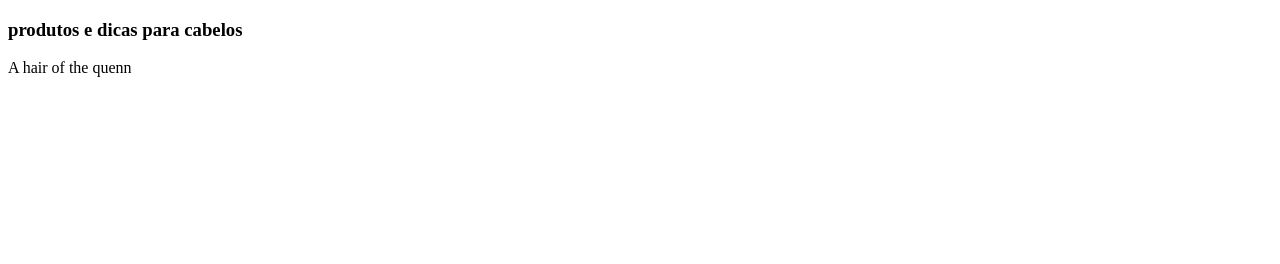
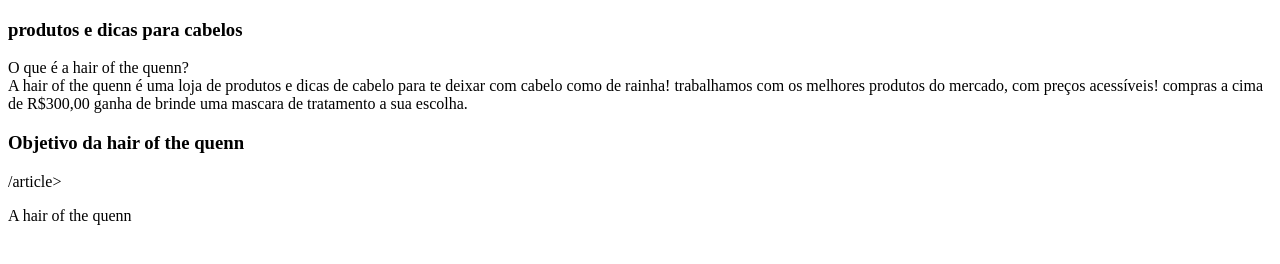
Before and after one commit to manulobo26/projetofinalmat2, a plain HTML site: page index.html in a window 1280 px wide. Drawn offline with Linux system fonts and the light colour scheme; files that its build step writes are made by us from their sources.

Commit message:
Add files via upload

```diff
--- a/index.html
+++ b/index.html
@@ -3,6 +3,7 @@
 <head>
     <meta charset="UTF-8">
     <meta name="viewport" content="width=device-width, initial-scale=1.0">
+    <link rel="stylesheet" href="assets/style.css">
     <title>hair of the quenn</title>
 </head>
 <body>
@@ -10,9 +11,24 @@
         <section id="container">
            <article class="cartao">
                <div class="cartao_conteudo"></div>
-               <h3>produtos e dicas para cabelos</h3>
-               </div>
-           </article>
+                   <h3>produtos e dicas para cabelos</h3>
+                   <div class="cartao_conteudo_pergunta">
+                O que é a hair of the quenn?
+                </div>
+            </div>
+            <div class="cartao_conteudo_resposta">
+              A hair of the quenn é uma loja de produtos e dicas de cabelo para te deixar com cabelo como de rainha! trabalhamos com os melhores produtos do mercado, com preços acessíveis! compras a cima de R$300,00 ganha de brinde uma mascara de tratamento a sua escolha.
+            </div>
+           <article class="cartao">
+                <div class="cartao conteudo">
+                    <h3>Objetivo da hair of the quenn</h3>
+
+
+              /article>
+
+
+
+
         </section>
     </main>
     </body>
```
